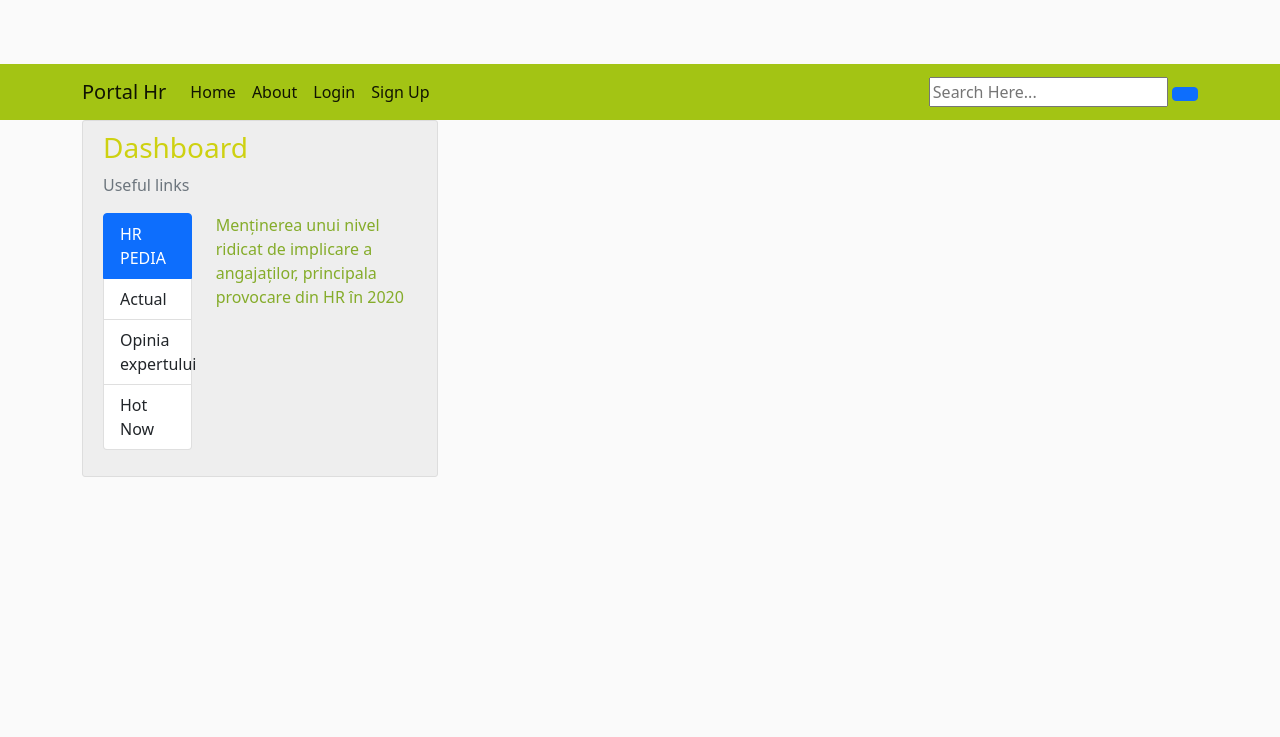
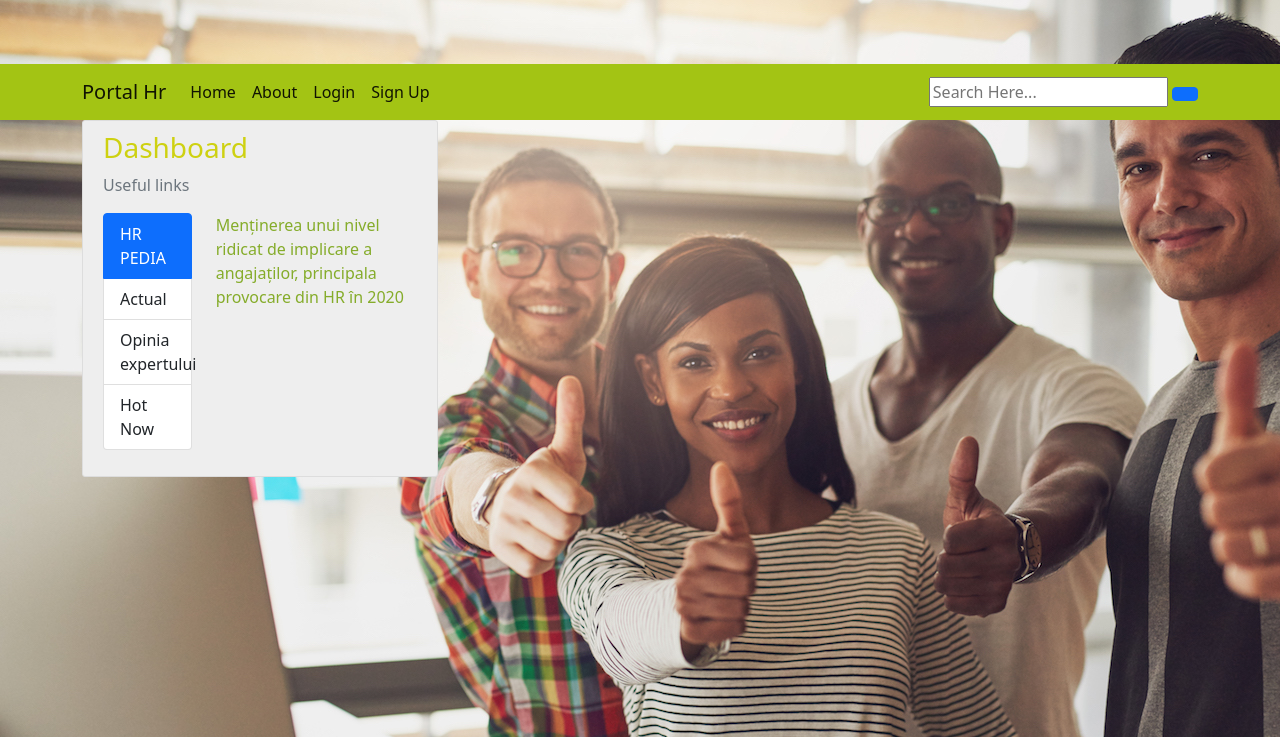
Before and after one commit to lauracarpaciu/HR_App, a Django app: page / in a window 1280 px wide. Shown: the top 737 px of the page. Run offline with Django 4.2, Linux system fonts and the light colour scheme; data that the repository does not hold is empty; some libraries are stand-ins or nearby versions.

Commit message:
style.css

```diff
--- a/kb/static/kb/main.css
+++ b/kb/static/kb/main.css
@@ -103,3 +103,8 @@ a.article-title:hover {
 	  inset 0 3px 4px 0 var(--darken-3),
 	  0 0 1px var(--darken-2);
   }
+
+
+  body {
+    background: white url("images/employee-happiness+web.jpeg") no-repeat;
+}
--- a/kb/views.py
+++ b/kb/views.py
@@ -6,7 +6,6 @@ from django.contrib.staticfiles.views import serve
 from django.contrib.auth.models import User
 from django.contrib.auth.mixins import LoginRequiredMixin, UserPassesTestMixin
 from django.db.models import Q
-
 from django.views.generic import (
     ListView,
     DetailView,
```
Also changed, not shown: kb/static/kb/images/background.gif (added), kb/static/kb/images/employee-happiness+web.jpeg (added), media/Files/Opera_Snapshot_2022-03-14_151614_127.0.0.1.png (added).
